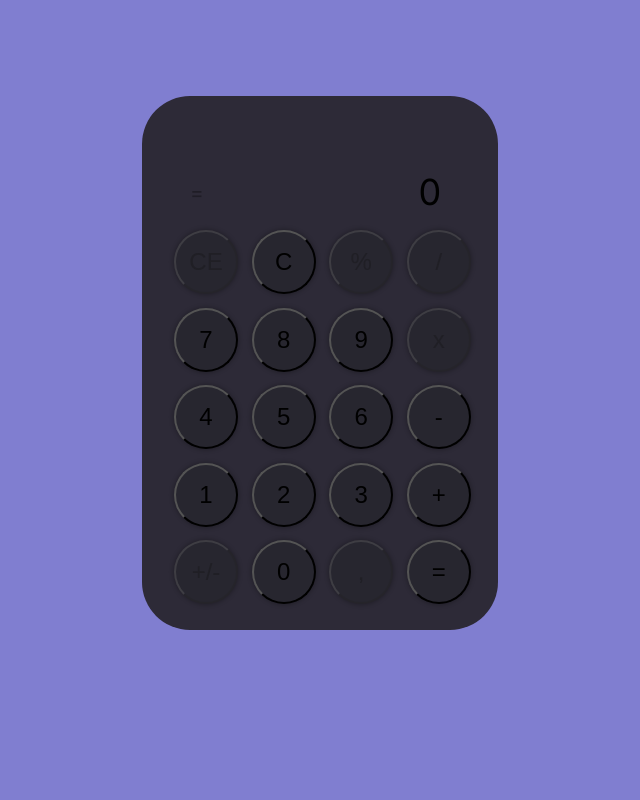
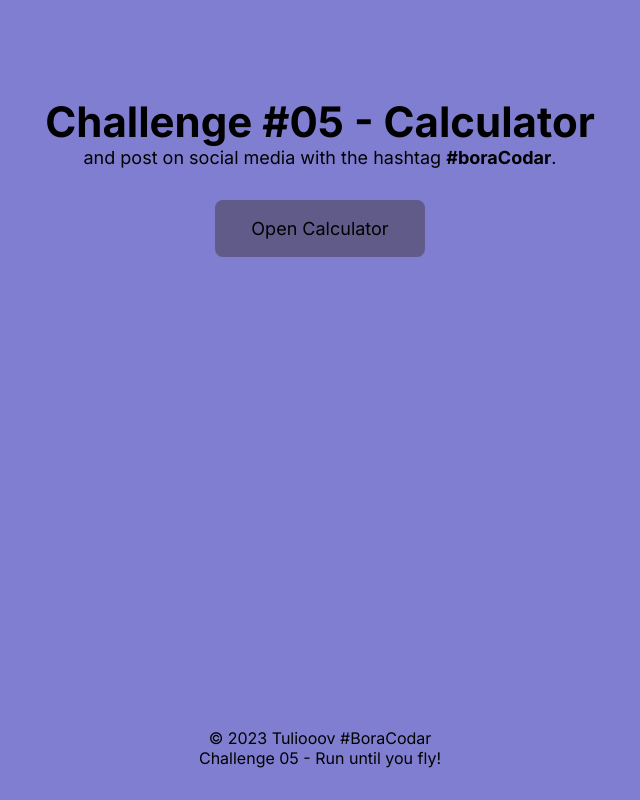
Before and after one commit to tuliooov/boracodar-5-componente-de-calculadora, a Next.js app: page / in a window 1280 px wide. Shown: the whole page, without its empty margins (320-960 px from the left). Built offline with nearby package versions, Linux system fonts and the light colour scheme.

Commit message:
finished calculator

```diff
--- a/package.json
+++ b/package.json
@@ -3,8 +3,10 @@
   "version": "0.1.0",
   "private": true,
   "scripts": {
+    "predeploy": "npm run build",
+    "deploy": "touch ./out/.nojekyll && gh-pages -d out -t true",
     "dev": "next dev",
-    "build": "next build",
+    "build": "next build && next export",
     "start": "next start",
     "lint": "next lint"
   },
--- a/src/components/Button/index.style.tsx
+++ b/src/components/Button/index.style.tsx
@@ -7,7 +7,7 @@ export const Root = styled.button`
   justify-content: center;
   align-items: center;
   border-radius: 999px;
-  background-color: #27262f;
+  background-color: var(--background-button);
   box-shadow: 0px 0px 4px 1px #00000040;
   font-size: 1.5rem;
   cursor: pointer;
--- a/src/components/Keyboard/index.tsx
+++ b/src/components/Keyboard/index.tsx
@@ -1,19 +1,22 @@
 import { Button } from '../Button'
 import { Actions, Numbers, Root } from './index.style'
 
-export interface INumbersKeyBoards {
-  viewfinder: string
-  numberDigited: string | null
-  first: number
-  result: number
-  action: Key | null
+export interface INumbersKeyBoards  {
+  viewfinder: string;
+  historicViewFinder: string
+  lastKey: Key | null
+  lastType: KeyType | null
+  keyValue: string;
+  keyType: KeyType | null;
+  result: number;
 }
 
 export enum KeyType {
   'NUMBER',
   'OPERATOR',
   'EQUAL',
-  'CLEAR'
+  'CLEAR',
+  'COMMA'
 }
 
 export enum Key {
@@ -29,17 +32,23 @@ export enum Key {
   'NINE' = 9,
   'SUM' = '+',
   'MENUS' = '-',
+  'DIVISION' = '/',
+  'MULTIPLE' = 'x',
   'EQUAL' = '=',
   'CLEAR' = 'C',
+  'CLEAR_ELEMENT' = 'CE',
+  'PERCENTAGE' = '%',
+  'POSITIVE_NEGATIVE' = '+-',
+  'COMMA' = ',',
 }
 
 export const Keyboard = () => {
   return (
     <Root>
       <Numbers>
-        <Button label="CE" disabled />
+        <Button label={Key.CLEAR_ELEMENT} keyType={KeyType.CLEAR} />
         <Button label={Key.CLEAR} keyType={KeyType.CLEAR} />
-        <Button label="%" disabled />
+        <Button label={Key.PERCENTAGE} keyType={KeyType.OPERATOR} />
         <Button label={Key.SEVEN} keyType={KeyType.NUMBER} />
         <Button label={Key.EIGHT} keyType={KeyType.NUMBER} />
         <Button label={Key.NINE} keyType={KeyType.NUMBER} />
@@ -49,13 +58,13 @@ export const Keyboard = () => {
         <Button label={Key.ONE} keyType={KeyType.NUMBER} />
         <Button label={Key.TWO} keyType={KeyType.NUMBER} />
         <Button label={Key.THREE} keyType={KeyType.NUMBER} />
-        <Button label="+/-" disabled />
+        <Button label={Key.POSITIVE_NEGATIVE} keyType={KeyType.EQUAL} />
         <Button label={Key.ZERO} keyType={KeyType.NUMBER} />
-        <Button label="," disabled />
+        <Button label={Key.COMMA} keyType={KeyType.COMMA} />
       </Numbers>
       <Actions>
-        <Button label="/" disabled />
-        <Button label="x" disabled />
+        <Button label={Key.DIVISION} keyType={KeyType.OPERATOR} />
+        <Button label={Key.MULTIPLE} keyType={KeyType.OPERATOR}  />
         <Button label={Key.MENUS} keyType={KeyType.OPERATOR} />
         <Button label={Key.SUM} keyType={KeyType.OPERATOR} />
         <Button label={Key.EQUAL} keyType={KeyType.EQUAL} />
--- a/src/components/Viewfinder/index.style.tsx
+++ b/src/components/Viewfinder/index.style.tsx
@@ -12,6 +12,7 @@ export const Root = styled.div`
 `
 
 export const Calculation = styled.p`
+  overflow: scroll;
   font-size: 20px;
   text-align: end;
   opacity: 0.3;
@@ -25,6 +26,9 @@ export const ResultContainer = styled.div`
 `
 
 export const Result = styled.p`
+  overflow: scroll;
+  width: 90%;
+  text-align: end;
   font-size: 2.25rem;
 `
 
--- a/src/components/Viewfinder/index.tsx
+++ b/src/components/Viewfinder/index.tsx
@@ -14,7 +14,7 @@ export const Viewfinder = () => {
       <Calculation>{numbers.viewfinder}</Calculation>
       <ResultContainer>
         <Equals>=</Equals>
-        <Result>{numbers.result}</Result>
+        <Result>{numbers.result.toLocaleString('pt-BR')}</Result>
       </ResultContainer>
     </Root>
   )
--- a/src/pages/context.tsx
+++ b/src/pages/context.tsx
@@ -10,91 +10,185 @@ const CalculatorContext = createContext({} as CalculatorProps)
 
 const DEFUALT_NUMBERS = {
   viewfinder: '',
-  numberDigited: '',
-  first: 0,
+  historicViewFinder: '',
+  lastKey: null,
+  lastType: null,
+  keyValue: '',
+  keyType: null,
   result: 0,
-  action: null,
 }
 
 const CalculatorProvider = ({ children }: { children: ReactNode }) => {
   const [numbers, setNumbers] = useState<INumbersKeyBoards>(DEFUALT_NUMBERS)
-  console.log("🚀 ~ file: context.tsx:21 ~ CalculatorProvider ~ numbers", numbers)
 
-  const onCreateOperation = (keyValue: Key) => {
-    if (keyValue !== numbers.action) {
-      const newNumber = {
-        ...numbers,
-        viewfinder: `${numbers.viewfinder} ${keyValue} `,
-        numberDigited: ``,
-        action: keyValue,
+  const onCreateOperation = (keyValue: Key, typeValue: KeyType) => {
+    const started = numbers.historicViewFinder.includes(`${KeyType.OPERATOR}`)
+    const numbersEdited = started
+      ? onCreateEqual(keyValue, typeValue)
+      : structuredClone(numbers)
+    numbersEdited.lastKey = keyValue
+    numbersEdited.lastType = typeValue
+    if (numbers.lastKey !== keyValue) {
+      if (numbers.lastType === typeValue && started) {
+        numbersEdited.viewfinder = numbersEdited.viewfinder.slice(
+          0,
+          numbersEdited.viewfinder.length - 3,
+        )
       }
-      if (numbers.numberDigited) {
-        switch (keyValue) {
-          case Key.SUM:
-            newNumber.first = parseInt(numbers.numberDigited)
-            newNumber.result = numbers.result + parseInt(numbers.numberDigited)
-            break
-          case Key.MENUS:
-            newNumber.first = parseInt(numbers.numberDigited)
-            if (numbers.first) {
-              newNumber.result =
-                numbers.result - parseInt(numbers.numberDigited)
-            }
-            break
 
-          default:
-            break
-        }
-      }
-      return newNumber
+      numbersEdited.keyType = typeValue
+      numbersEdited.keyValue = `${keyValue}`
+      numbersEdited.viewfinder = `${
+        started ? numbersEdited.result : numbersEdited.viewfinder
+      } ${keyValue} `
+    }
+    return numbersEdited
+  }
+
+  const onCreateNumber = (keyValue: Key, typeValue: KeyType) => {
+    const numbersEdited = structuredClone(numbers)
+    numbersEdited.lastKey = keyValue
+    numbersEdited.lastType = typeValue
+    numbersEdited.keyType = typeValue
+    switch (numbers.keyType) {
+      case KeyType.EQUAL:
+        numbersEdited.keyValue = `${keyValue}`
+        numbersEdited.viewfinder = `${keyValue}`
+        numbersEdited.result = 0
+        break
+      default:
+        numbersEdited.keyValue += `${keyValue}`
+        numbersEdited.viewfinder += `${keyValue}`
+        break
+    }
+    return numbersEdited
+  }
+
+  const onCreateComma = (keyValue: Key, typeValue: KeyType) => {
+    const started = numbers.historicViewFinder.includes(`${KeyType.OPERATOR}`)
+
+    const numbersEdited = structuredClone(numbers)
+    numbersEdited.lastKey = keyValue
+    numbersEdited.lastType = typeValue
+    numbersEdited.keyType = typeValue
+    numbersEdited.keyValue += `${keyValue}`
+
+    const { splited } = splitViewFinder(numbersEdited.viewfinder)
+    const verifyDigits = started ? splited[2] : splited[0]
+    console.log(
+      '🚀 ~ file: context.tsx:78 ~ onCreateComma ~ verifyDigits',
+      verifyDigits,
+    )
+
+    if (verifyDigits.length && !verifyDigits.includes(',')) {
+      numbersEdited.viewfinder += `${keyValue}`
     }
 
-    return numbers
+    return numbersEdited
   }
 
-  const onCreateNumber = (keyValue: Key) => {
-    const newNumber = {
-      ...numbers,
-      action: null,
+  const replaceAndParseFloat = (value: string) => {
+    const replaced = value !== undefined ? value.replace(',', '.') : value
+    return parseFloat(replaced)
+  }
+
+  const splitViewFinder = (viewfinder: string) => {
+    const splited = viewfinder.split(' ')
+    const firstNumber = replaceAndParseFloat(splited[0])
+    const operator = splited[1] as Key
+    const secondNumber = replaceAndParseFloat(splited[2])
+    return {
+      firstNumber,
+      operator,
+      secondNumber,
+      splited,
     }
-    if (numbers.action === Key.EQUAL) {
-      newNumber.viewfinder = `${keyValue}`
-      newNumber.numberDigited = `${keyValue}`
-      newNumber.result = 0
-    } else {
-      newNumber.viewfinder = `${numbers.viewfinder}${keyValue}`
-      newNumber.numberDigited = `${numbers.numberDigited}${keyValue}`
+  }
+
+  const onCreateEqual = (keyValue: Key, typeValue: KeyType) => {
+    const numbersEdited = structuredClone(numbers)
+    numbersEdited.lastKey = keyValue
+    numbersEdited.lastType = typeValue
+    if (numbers.keyType === KeyType.NUMBER) {
+      numbersEdited.keyType = typeValue
+      const { firstNumber, operator, secondNumber } = splitViewFinder(
+        numbersEdited.viewfinder,
+      )
+
+      let endResult = numbersEdited.result
+
+      switch (operator) {
+        case Key.SUM:
+          endResult = firstNumber + secondNumber
+          break
+        case Key.MENUS:
+          endResult = firstNumber - secondNumber
+          break
+        case Key.MULTIPLE:
+          endResult = firstNumber * secondNumber
+          break
+        case Key.DIVISION:
+          endResult = firstNumber / secondNumber
+          break
+        case Key.PERCENTAGE:
+          endResult = secondNumber * (firstNumber / 100)
+          break
+        default:
+          endResult = firstNumber
+          break
+      }
+
+      numbersEdited.result = isNaN(endResult) ? 0 : endResult
+
+      return numbersEdited
+    } else if (keyValue === Key.POSITIVE_NEGATIVE) {
+      numbersEdited.result *= -1
     }
-    return newNumber
+
+    return numbersEdited
   }
 
   const onClickButton = (keyValue: Key, typeValue: KeyType) => () => {
+    let numbersEdited = { ...numbers }
+
     switch (typeValue) {
       case KeyType.NUMBER:
-        setNumbers(onCreateNumber(keyValue))
+        numbersEdited = onCreateNumber(keyValue, typeValue)
         break
       case KeyType.OPERATOR:
-        setNumbers(onCreateOperation(keyValue))
+        numbersEdited = onCreateOperation(keyValue, typeValue)
         break
       case KeyType.EQUAL:
-        if (numbers.numberDigited) {
-          setNumbers({
-            ...numbers,
-            numberDigited: ``,
-            first: parseInt(numbers.numberDigited),
-            result: numbers.result + parseInt(numbers.numberDigited),
-            action: keyValue,
-          })
+        numbersEdited = onCreateEqual(keyValue, typeValue)
+        break
+      case KeyType.CLEAR:
+        if (
+          keyValue === Key.CLEAR_ELEMENT &&
+          numbersEdited.lastType === KeyType.NUMBER
+        ) {
+          const { splited } = splitViewFinder(numbersEdited.viewfinder)
+          const onlyFirstNumber =
+            splited[2] === undefined || splited[1] === undefined
+
+          if (onlyFirstNumber) {
+            numbersEdited = DEFUALT_NUMBERS
+          } else {
+            numbersEdited.viewfinder = `${splited[0]} ${splited[1]} `
+          }
+        } else {
+          numbersEdited = DEFUALT_NUMBERS
         }
 
         break
-      case KeyType.CLEAR:
-        setNumbers(DEFUALT_NUMBERS)
+      case KeyType.COMMA:
+        numbersEdited = onCreateComma(keyValue, typeValue)
         break
-
       default:
         break
     }
+
+    numbersEdited.historicViewFinder += `${typeValue}`
+    setNumbers(numbersEdited)
   }
 
   return (
--- a/src/pages/index.style.tsx
+++ b/src/pages/index.style.tsx
@@ -8,3 +8,58 @@ export const Main = styled.div`
   padding: 6rem;
   min-height: 100vh;
 `
+
+export const OpenCalculator = styled.button`
+  all: unset;
+  background-color: #605b89;
+  font-size: 18px;
+  padding: 1em 2em;
+  border-radius: 8px;
+  transition: background-color 0.2s;
+  cursor: pointer;
+  width: fit-content;
+  :hover {
+    background-color: #49456b;
+  }
+`
+
+export const Texts = styled.div`
+  h1 {
+    color: var(--foreground-rgb);
+    font-size: 42px;
+  }
+  h1 strong {
+    color: var(--primary100);
+  }
+
+  p {
+    color: var(--foreground-rgb);
+    font-size: 18px;
+  }
+
+  p strong {
+    color: var(--primary100);
+  }
+`
+
+export const TextsContainer = styled.div`
+  color: var(--foreground-rgb);
+  font-size: 24px;
+  width: 100%;
+  text-align: center;
+  display: flex;
+  flex-direction: column;
+  align-items: center;
+  gap: 2rem;
+
+  footer {
+    position: fixed;
+    bottom: 2rem;
+    font-size: 16px;
+  }
+
+  footer a {
+    text-decoration: none;
+    color: var(--primary100);
+  }
+`
--- a/src/pages/index.tsx
+++ b/src/pages/index.tsx
@@ -1,23 +1,54 @@
 import Head from 'next/head'
 import { Inter } from '@next/font/google'
-import { Main } from './index.style'
+import { Main, OpenCalculator, Texts, TextsContainer } from './index.style'
 import { Calculator } from '@/components/Calculator'
 import { CalculatorProvider } from '@/pages/context'
+import { useState } from 'react'
 
 const inter = Inter({ subsets: ['latin'] })
 
 export default function Home() {
+  const [openCalculator, setOpenCalculator] = useState(false)
+
+  const handleOpenCalculator = (value: boolean) => () => {
+    setOpenCalculator(value)
+  }
+
   return (
     <div className={`${inter.className} page`}>
       <Head>
-        <title>Calculator</title>
-        <meta name="description" content="Calculator Challenge 5 #BoraCoda" />
+        <title>Calculator Challenge 05 #BoraCoda</title>
+        <meta name="description" content="Calculator Challenge 05 #BoraCoda" />
         <meta name="viewport" content="width=device-width, initial-scale=1" />
         <link rel="icon" href="/favicon.ico" />
       </Head>
       <Main>
         <CalculatorProvider>
-          <Calculator />
+          {openCalculator ? <Calculator /> : null}
+          {!openCalculator && (
+            <TextsContainer>
+              <Texts>
+                <h1>
+                  <strong>Challenge #05</strong> - Calculator
+                </h1>
+                <p>
+                  and post on social media with the hashtag{' '}
+                  <strong>#boraCodar</strong>.
+                </p>
+              </Texts>
+              <OpenCalculator onClick={handleOpenCalculator(true)}>
+                Open Calculator
+              </OpenCalculator>
+              <footer>
+                <p>
+                  &copy; 2023{' '}
+                  <a href="https://github.com/tuliooov"> Tuliooov #BoraCodar</a>
+                  <br></br>
+                  Challenge 05 - Run until you fly!
+                </p>
+              </footer>
+            </TextsContainer>
+          )}
         </CalculatorProvider>
       </Main>
     </div>
```
Also changed, not shown: src/styles/globals.css (+9 -4 lines).
